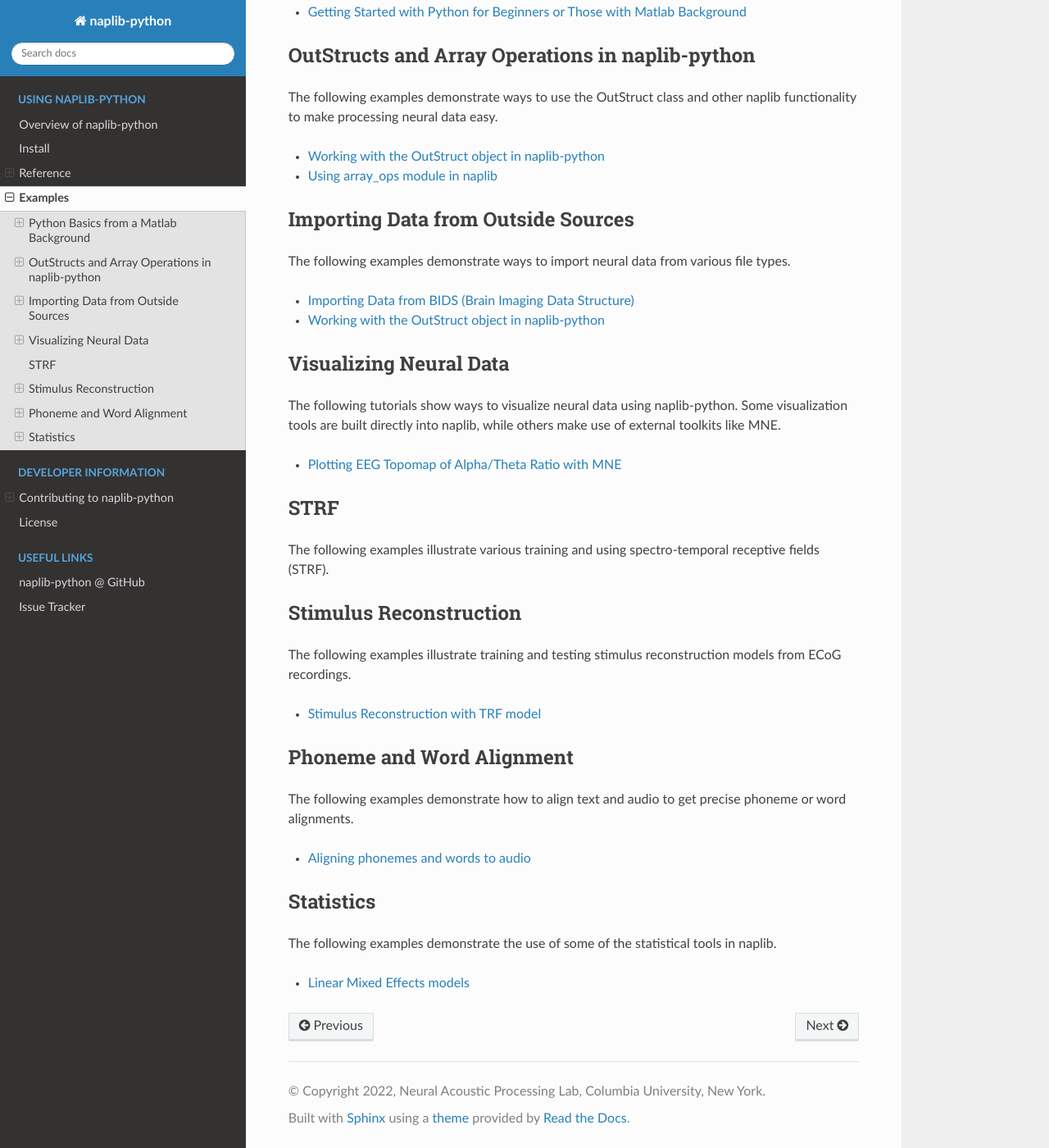
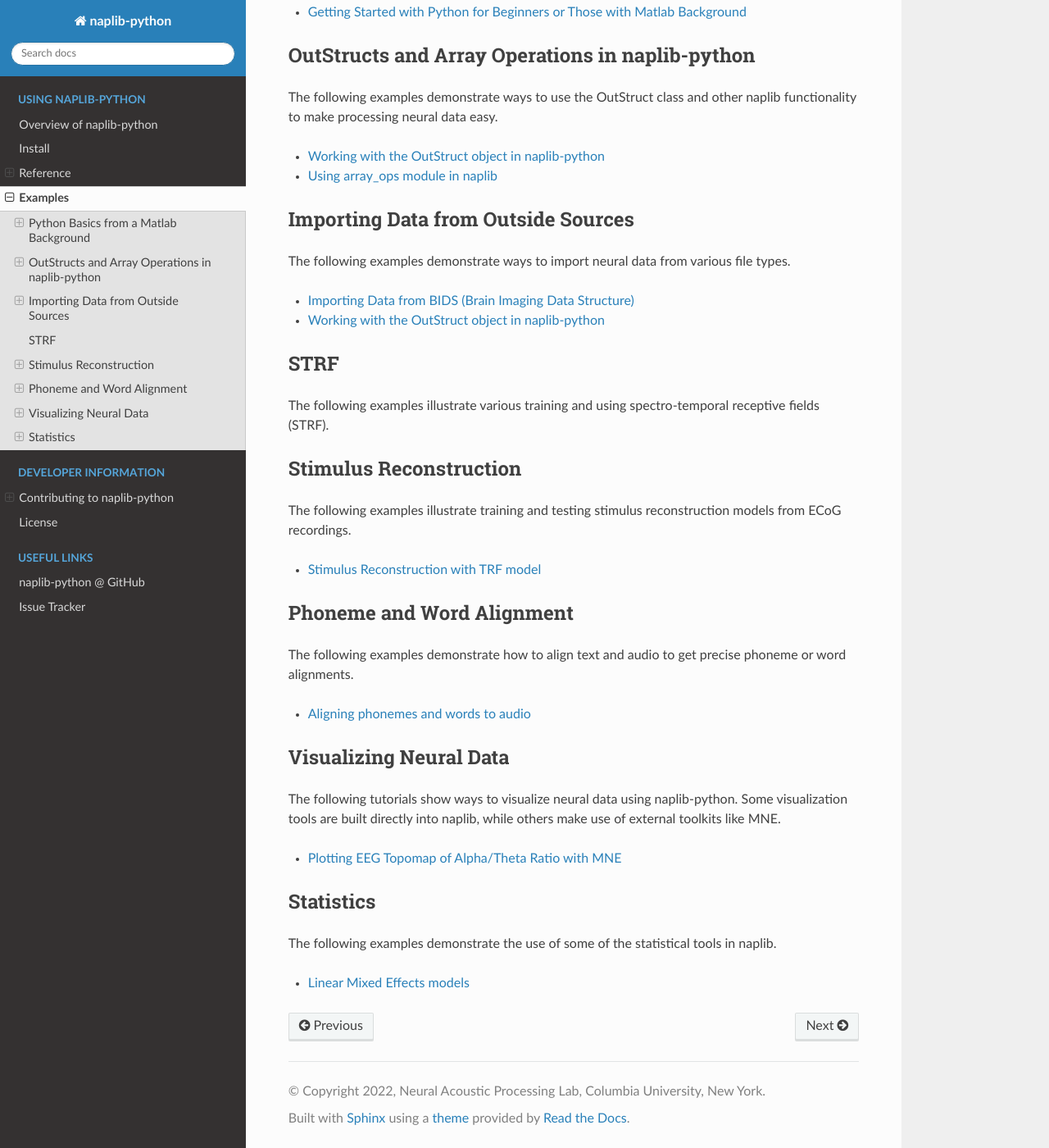
Before and after one commit to naplab/naplib-python, a Sphinx documentation site: the page built from docs/examples/index.rst, in a window 1280 px wide and 1400 px high, scrolled down 357 px. Shown: the whole window at 82% size. Built offline with Sphinx 7.4.7 and the Read the Docs theme 2.0.0, drawn with Linux system fonts in a browser that asks for light colours; pages that are not in the unit, such as notebooks, are missing from menus; part of the change alters nothing that is shown.

```diff
--- a/docs/examples/index.rst
+++ b/docs/examples/index.rst
@@ -42,18 +42,6 @@ The following examples demonstrate ways to import neural data from various file
    import_bids_data
    out_structure_manipulation
 
-.. _visualization examples
-
-Visualizing Neural Data
-=======================
-
-The following tutorials show ways to visualize neural data using naplib-python. Some visualization tools are built directly into naplib, while others make use of external toolkits like MNE.
-
-.. toctree::
-   :maxdepth: 1
-
-   plot_eeg_topomap
-
 .. _STRF examples:
 
 STRF
@@ -92,6 +80,18 @@ The following examples demonstrate how to align text and audio to get precise ph
 
    phoneme_and_word_alignment
 
+.. _visualization examples
+
+Visualizing Neural Data
+=======================
+
+The following tutorials show ways to visualize neural data using naplib-python. Some visualization tools are built directly into naplib, while others make use of external toolkits like MNE.
+
+.. toctree::
+   :maxdepth: 1
+
+   plot_eeg_topomap
+
 .. _stats examples:
 
 Statistics
```
